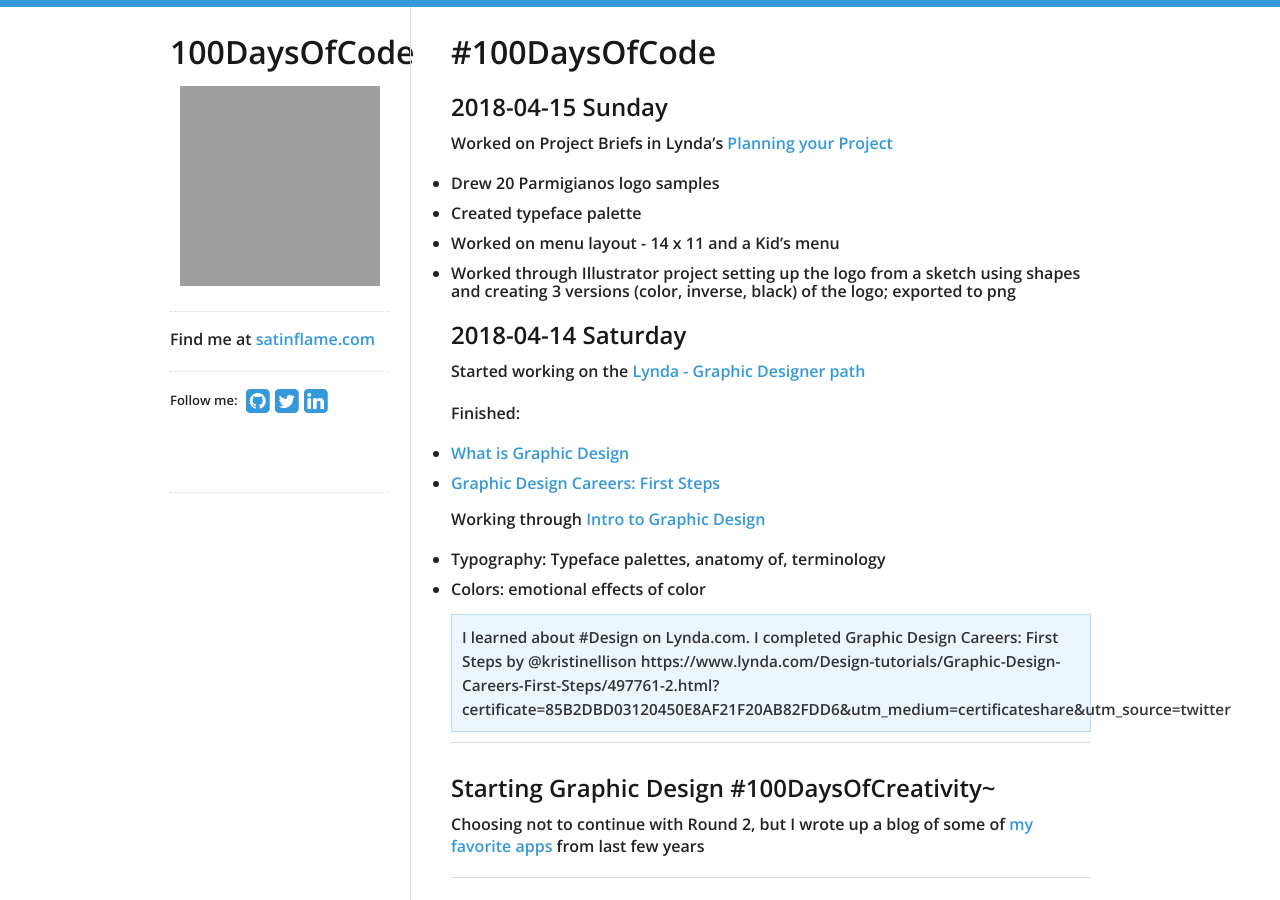
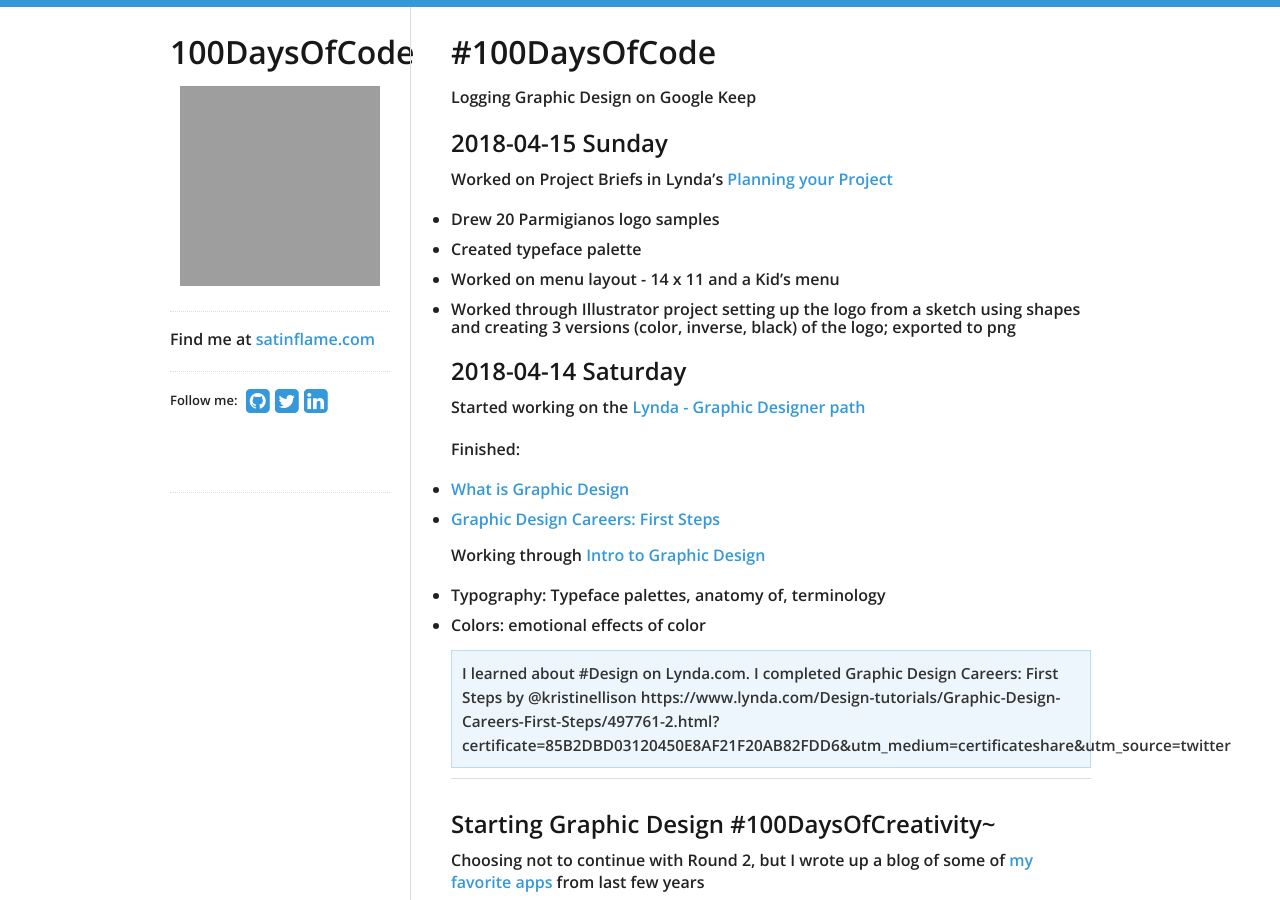
Before and after one commit to virtual/100daysofcode, a Jekyll site: the page built from index.md, in a window 1280 px wide and 900 px high. Built offline with Jekyll 4.4.1, drawn with Linux system fonts in a browser that asks for light colours; nearby versions of some CDN libraries; our own code applies the rules of GitHub Pages for plain Markdown files; grey boxes are pictures that could not be loaded.

Commit message:
Update index.md

```diff
--- a/index.md
+++ b/index.md
@@ -1,4 +1,6 @@
 # #100DaysOfCode
+
+Logging Graphic Design on Google Keep
 
 ## 2018-04-15 Sunday
 
```
